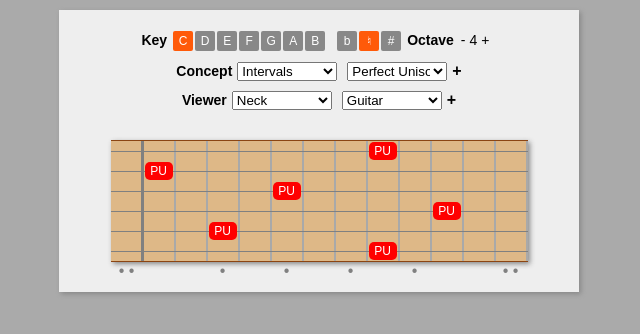
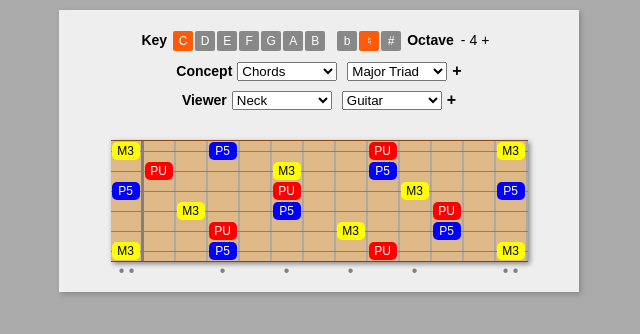
Before and after one commit to dan9418/play-what-beta, a React app: page / in a window 1280 px wide. Shown: the top 334 px of the page, without its empty margins (321-961 px from the left). Built offline with nearby package versions, Linux system fonts and the light colour scheme.

Commit message:
remove multi viewer for now

```diff
--- a/src/App.tsx
+++ b/src/App.tsx
@@ -1,13 +1,13 @@
 import * as React from "react";
 import * as ReactDOM from "react-dom";
 import "./App.css";
-import { InputPanel } from "./InputPanel/InputPanel";
 import { TheoryEngine } from "./Common/Theory/TheoryEngine";
 import { ViewerType, ALL_VIEWERS } from "./Viewers/ViewerConfig";
 import { ConceptType, ALL_CONCEPTS } from "./Common/Theory/Concepts/ConceptConfig";
 import { Accidental, ACCIDENTAL } from "./Common/Theory/Key/AccidentalConfig";
 import { Degree, DEGREE } from "./Common/Theory/Key/DegreeConfig";
 import { Preset, ConceptConfig } from "./Common/Theory/TheoryConfig";
+import { InputRow } from "./InputPanel/InputRow/InputRow";
 
 export type ViewerProps = {
 	viewerType: ViewerType,
@@ -20,96 +20,56 @@ export type ViewerProps = {
 	concept: Preset<ConceptConfig>,
 }
 
-type AppState = {
-	viewers: ViewerProps[]
-}
-
-export class App extends React.Component<any, AppState> {
+export class App extends React.Component<any, ViewerProps> {
 
 	constructor(props) {
 		super(props);
 
+		const VIEWER_INDEX = 2;
+		const CONCEPT_INDEX = 1;
+
 		this.state = {
-			viewers: [
-				{
-					viewerType: ALL_VIEWERS[2],
-					viewer: ALL_VIEWERS[2].presets[0],
-					viewerConfigPanel: ALL_VIEWERS[2].configComponent,
-					degree: DEGREE.C,
-					accidental: ACCIDENTAL.natural,
-					octave: 4,
-					conceptType: ALL_CONCEPTS[0],
-					concept: ALL_CONCEPTS[0].presets[0]
-				}
-			]
+			viewerType: ALL_VIEWERS[VIEWER_INDEX],
+			viewer: ALL_VIEWERS[VIEWER_INDEX].presets[0],
+			viewerConfigPanel: ALL_VIEWERS[VIEWER_INDEX].configComponent,
+			degree: DEGREE.C,
+			accidental: ACCIDENTAL.natural,
+			octave: 4,
+			conceptType: ALL_CONCEPTS[CONCEPT_INDEX],
+			concept: ALL_CONCEPTS[CONCEPT_INDEX].presets[0]
 		}
 	}
 
-	setValue = (index: number, property: string, value: any) => {
-		/*let update = {};
+	setValue = (property: string, value: any) => {
+		let update = {};
 		update[property] = value;
-		this.setState(update);*/
-		this.setState((oldState) => {
-			let oldViewer = { ...oldState.viewers[index] };
-			oldViewer[property] = value;
-			if (property !== 'viewerType') {
-				return {
-					viewers: [...oldState.viewers.slice(0, index), oldViewer, ...oldState.viewers.slice(index + 1)]
-				};
-			}
-			// temp ineffecient workaround
-			else {
-				oldViewer['viewer'] = ALL_VIEWERS.find((viewer) => { return viewer.id === value.id }).presets[0];
-				return {
-					viewers: [...oldState.viewers.slice(0, index), oldViewer, ...oldState.viewers.slice(index + 1)]
-				};
-			}
-		})
+		this.setState(update);
 	}
 
-	add = () => {
-		this.setState((oldState) => {
-			return {
-				viewers: [...oldState.viewers, oldState.viewers[oldState.viewers.length - 1]]
-			};
-		})
-	}
-
-	getKey = (index: number) => {
+	getKey = () => {
 		return {
-			degree: this.state.viewers[index].degree,
-			accidental: this.state.viewers[index].accidental
+			degree: this.state.degree,
+			accidental: this.state.accidental
 		}
 	}
 
-	getNotes = (index: number) => {
-		let key = this.getKey(index);
-		return TheoryEngine.getNotesFromIntervals(key, this.state.viewers[index].concept.config.intervals, this.state.viewers[index].octave);
-	}
-
-	getViewers = () => {
-		let viewers = []
-		for (let i = 0; i < this.state.viewers.length; i++) {
-			let Viewer = this.state.viewers[i].viewerType.component;
-			viewers.push(
-				<Viewer
-					key={i}
-					notes={this.getNotes(i)}
-					config={this.state.viewers[i].viewer.config}
-				/>);
-		}
-		return viewers;
+	getNotes = () => {
+		let key = this.getKey();
+		return TheoryEngine.getNotesFromIntervals(key, this.state.concept.config.intervals, this.state.octave);
 	}
 
 	render = () => {
+		let Viewer = this.state.viewerType.component;
 		return (
 			<div className='app-container'>
-				<InputPanel
-					viewers={this.state.viewers}
+				<InputRow
+					viewer={this.state}
 					setValue={this.setValue}
-					add={this.add}
 				/>
-				{this.getViewers()}
+				<Viewer
+					notes={this.getNotes()}
+					config={this.state.viewer.config}
+				/>
 			</div>
 		);
 	};
--- a/src/InputPanel/InputPanel.css
+++ /dev/null
@@ -1,4 +0,0 @@
-
-.input-panel {
-
-}
--- a/src/InputPanel/InputPanel.tsx
+++ /dev/null
@@ -1,49 +0,0 @@
-import * as React from "react";
-import "./InputPanel.css";
-import { DropdownSelector } from "./Selectors/DropdownSelector/DropdownSelector";
-import { NumericSelector } from "./Selectors/NumericSelector/NumericSelector";
-import { ViewerProps } from "../App";
-import { ALL_DEGREES } from "../Common/Theory/Key/DegreeConfig";
-import { ALL_ACCIDENTALS } from "../Common/Theory/Key/AccidentalConfig";
-import { ALL_CONCEPTS } from "../Common/Theory/Concepts/ConceptConfig";
-import { ALL_VIEWERS } from "../Viewers/ViewerConfig";
-import { InputRow } from "./InputRow/InputRow";
-
-type InputPanelProps = {
-    viewers: ViewerProps[],
-    setValue: (index: number, property: string, value: any) => void,
-    add: () => void
-}
-
-export class InputPanel extends React.Component<InputPanelProps, any> {
-
-    constructor(props) {
-        super(props);
-    }
-
-    /* Render */
-
-    getRows = () => {
-        let rows = []
-        for (let i = 0; i < this.props.viewers.length; i++) {
-            rows.push(
-                <div key={i}>
-                    <InputRow viewer={this.props.viewers[i]} setValue={(property: string, value: any) => { this.props.setValue(i, property, value); }} />
-                </div>
-            );
-        }
-        return rows;
-    }
-
-    render = () => {
-        return (
-            <div className='input-panel'>
-                {this.getRows()}
-                {/*<div className='input-panel-content-row add' onClick={this.props.add}>
-                        + Add
-                    </div>*/}
-                {/*<IntervalSelector keyDef={keyDef} value={this.state.intervals} setValue={(value) => { this.setValue('intervals', value); }} />*/}
-            </div>
-        );
-    };
-}
```
Also changed, not shown: 1 other file (tests, documents, lock files or other folders).
